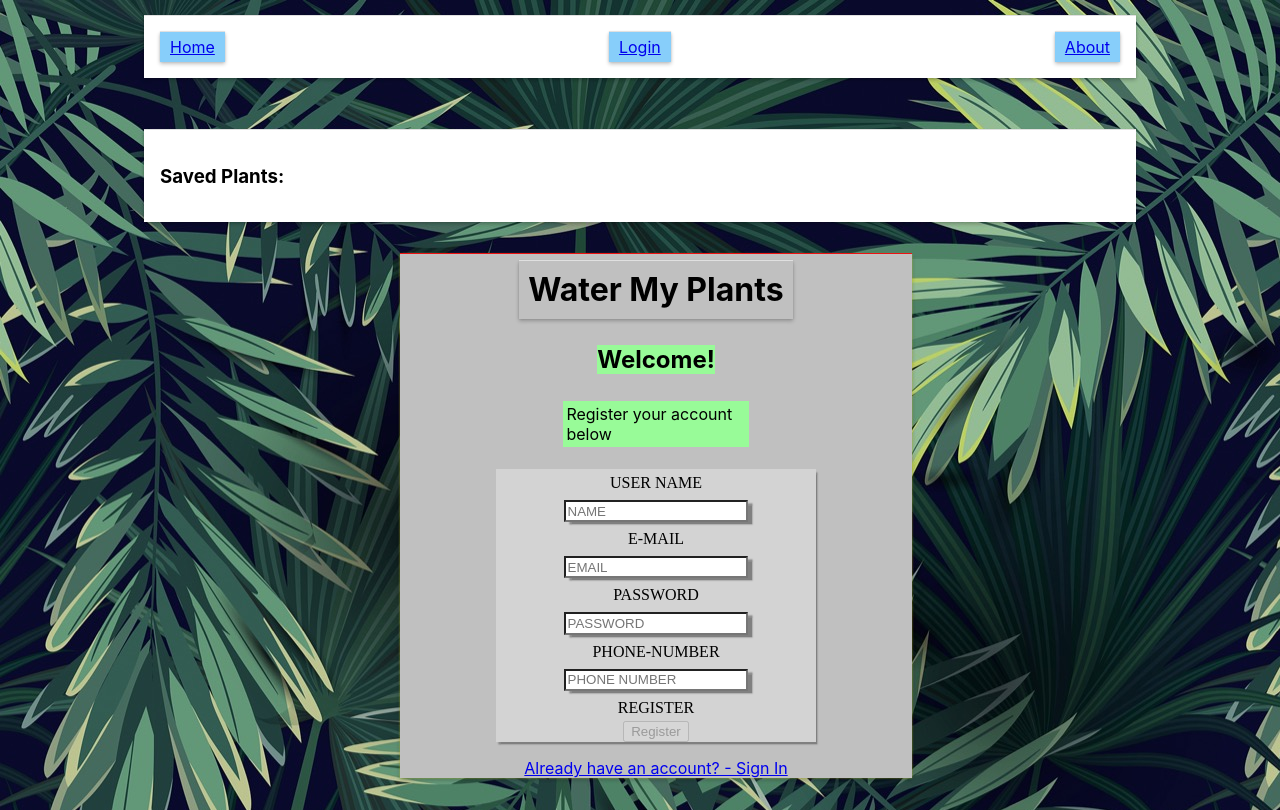
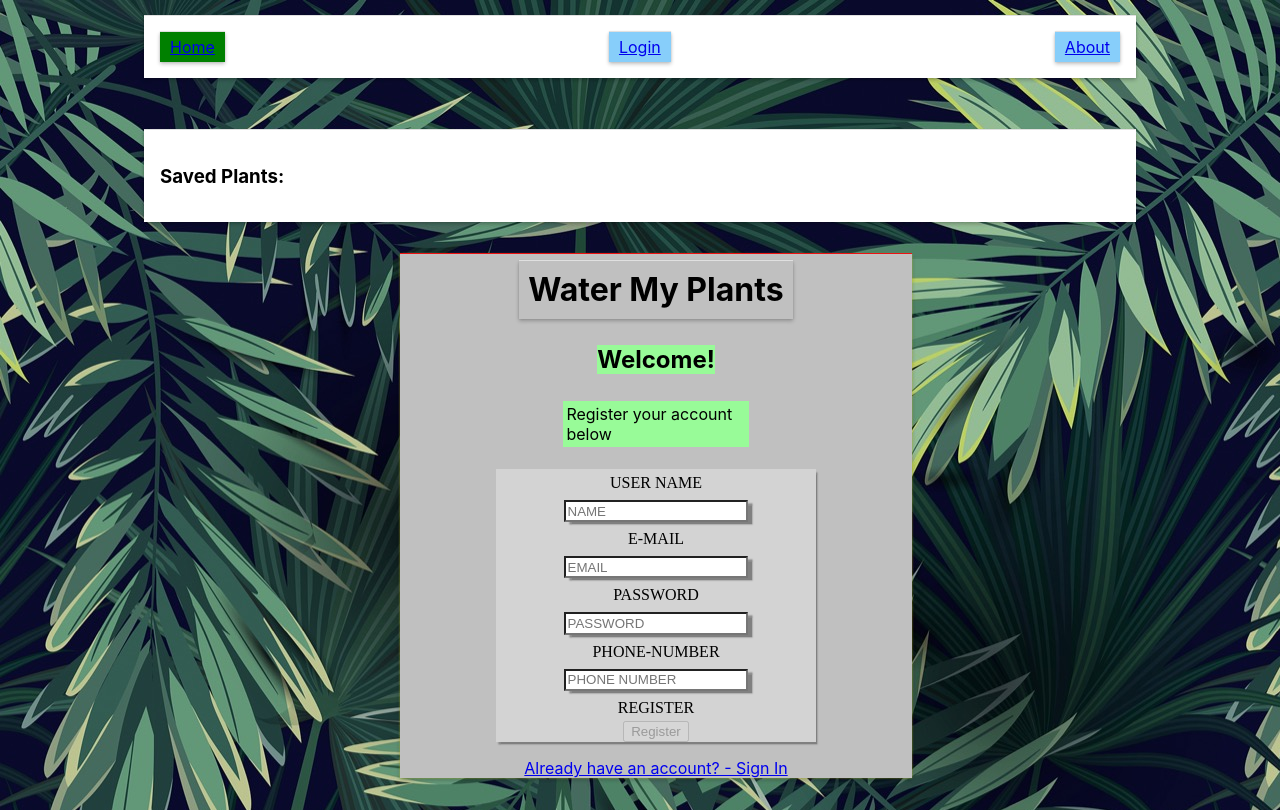
Before and after one commit to extrude575757/waterplantsApp, a React (Create React App) app: page / in a window 1280 px wide. In both pictures the pointer is over the element "Home". Built offline with nearby package versions, Linux system fonts and the light colour scheme.

Commit message:
Hover buttons

```diff
--- a/src/index.css
+++ b/src/index.css
@@ -97,3 +97,9 @@ p.error{
   padding: 5px 10px;
   background-color: lightskyblue;
 }
+.home-button:hover {
+  box-shadow: 0 -1px 0 #e0e0e0, 0 0 2px rgba(0, 0, 0, 0.12),
+    0 2px 4px rgba(0, 0, 0, 0.24);
+  padding: 5px 10px;
+  background-color: green;
+}
```
